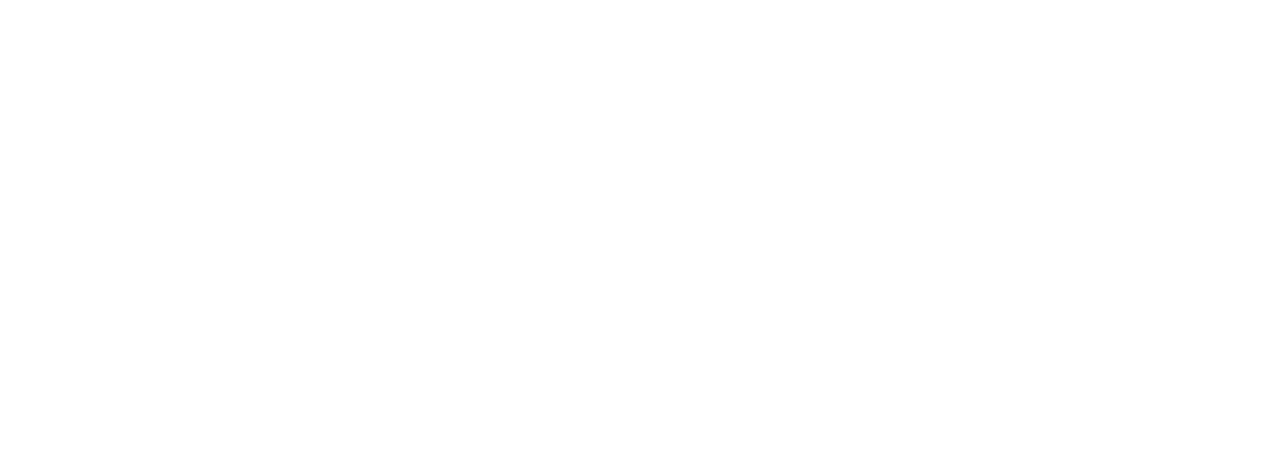
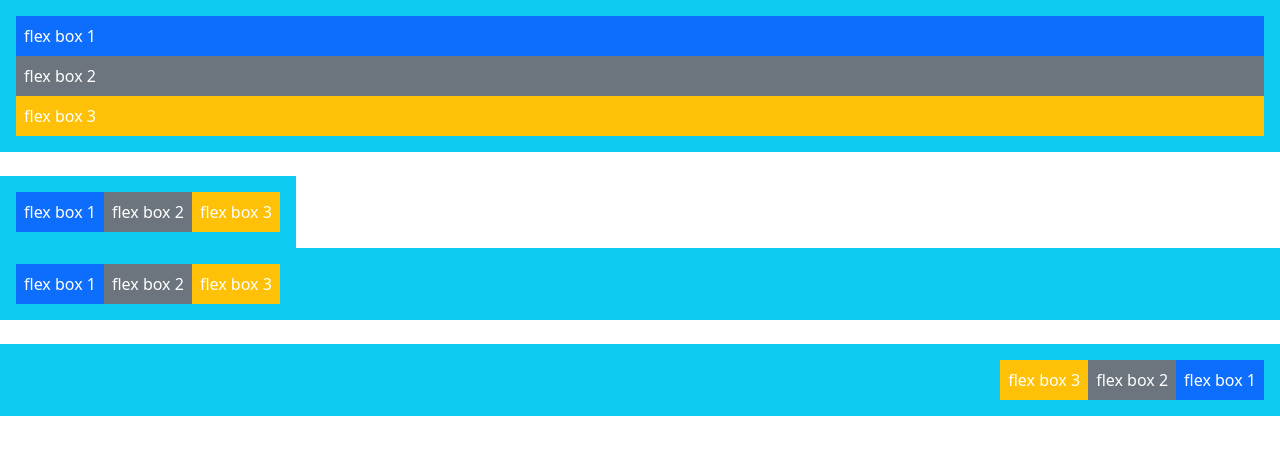
Before and after one commit to ayalasher/BOOTSTRAP, a website: page flex.html in a window 1280 px wide. Drawn offline with Linux system fonts and the light colour scheme.

Commit message:
a few changes to the lex html file

```diff
--- a/flex.html
+++ b/flex.html
@@ -10,6 +10,52 @@
 </head>
 <body>
     <!-- here we are ggoing to look into how we can work with this flex thing -->
-    <!-- This is the last  -->
+    <!-- This is the last thing that we are going to learn in bootstrap -->
+
+    <!-- for the primary .d-flex -->
+    <div class="d-flex flex-column p-3 bg-info text-white " >
+        <!-- the .d-flex make sthe contents to be horizontally aligned because naturally thry are vertical  -->
+
+        <!-- You can add the .flex-column to make the items to be vertically arranged -->
+
+
+        <!-- you can also use .d-inline--flex to make the outer container to be smaller-->
+        <div class="p-2 bg-primary">flex box 1</div>
+        <div class="p-2 bg-secondary">flex box 2</div>
+        <div class="p-2 bg-warning">flex box 3</div>
+    </div>
+
+    <br>
+    <!-- for the .d-inline-flex  -->
+    <div class="d-inline-flex p-3 bg-info text-white " >
+        <!-- the .d-flex make sthe contents to be horizontally aligned because naturally thry are vertical  -->
+        <!-- you can also use .d-inline--flex to make the outer container to be smaller-->
+        <div class="p-2 bg-primary">flex box 1</div>
+        <div class="p-2 bg-secondary">flex box 2</div>
+        <div class="p-2 bg-warning">flex box 3</div>
+    </div>
+
+    <br>
+
+    <!-- for the .flex-row -->
+    <div class="d-flex flex-row p-3 bg-info text-white " >
+        <!-- the .d-flex make sthe contents to be horizontally aligned because naturally thry are vertical  -->
+        <!-- you can also use .d-inline--flex to make the outer container to be smaller-->
+        <div class="p-2 bg-primary">flex box 1</div>
+        <div class="p-2 bg-secondary">flex box 2</div>
+        <div class="p-2 bg-warning">flex box 3</div>
+    </div>
+
+    <br>
+
+    <div class="d-flex flex-row-reverse p-3 bg-info text-white " >
+        <!-- the .d-flex make sthe contents to be horizontally aligned because naturally thry are vertical  -->
+        <!-- you can also use .d-inline--flex to make the outer container to be smaller-->
+        <div class="p-2 bg-primary">flex box 1</div>
+        <div class="p-2 bg-secondary">flex box 2</div>
+        <div class="p-2 bg-warning">flex box 3</div>
+    </div>
+
+
 </body>
 </html>
```
